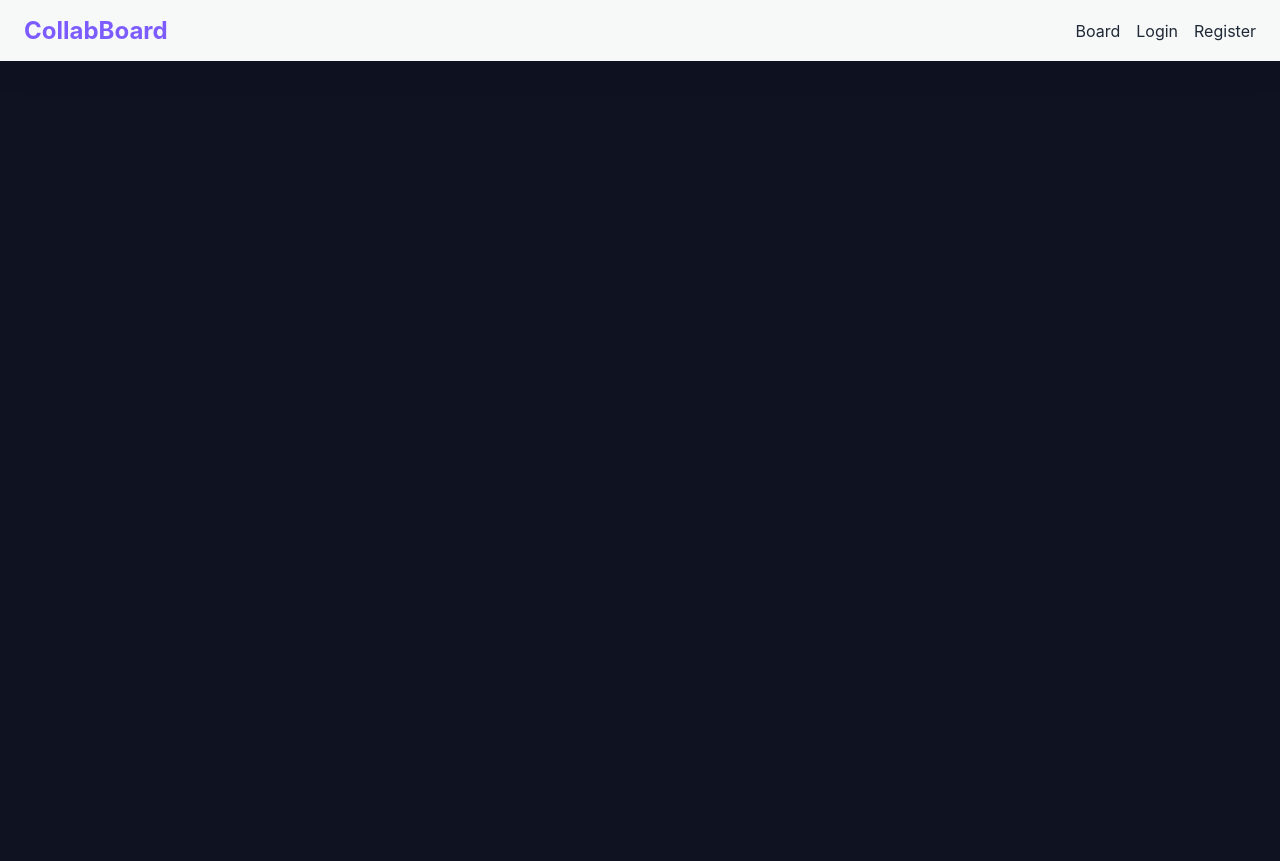
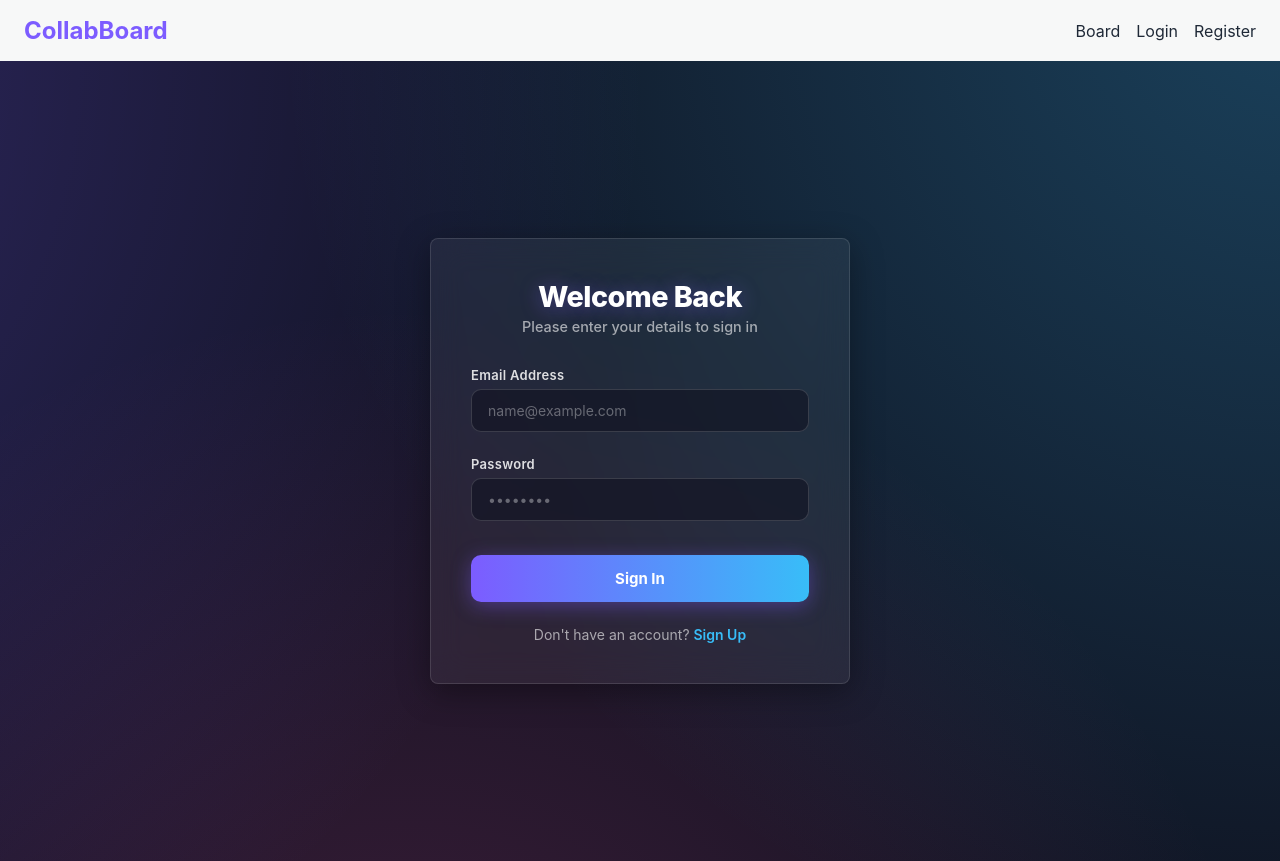
Before and after one commit to DewmithR/collabboard, a React (Vite) app in the folder client/: page /login in a window 1280 px wide. Before the commit the page ends 800 px from the top, so only its background shows below. Built offline with nearby package versions, Linux system fonts and the light colour scheme.

Commit message:
feat: connect app shell and board

```diff
--- a/client/src/App.jsx
+++ b/client/src/App.jsx
@@ -1,6 +1,7 @@
 import { BrowserRouter, Routes, Route } from "react-router-dom";
 import Navbar from "./components/Navbar";
 import Board from "./components/Board";
+import AuthForm from "./components/AuthForm";
 import "./App.css";
 
 function App() {
@@ -10,7 +11,8 @@ function App() {
 
       <Routes>
         <Route path="/" element={<Board />} />
-
+        <Route path="/login" element={<AuthForm />} />
+        <Route path="/register" element={<AuthForm />} />
       </Routes>
     </BrowserRouter>
   );
```
